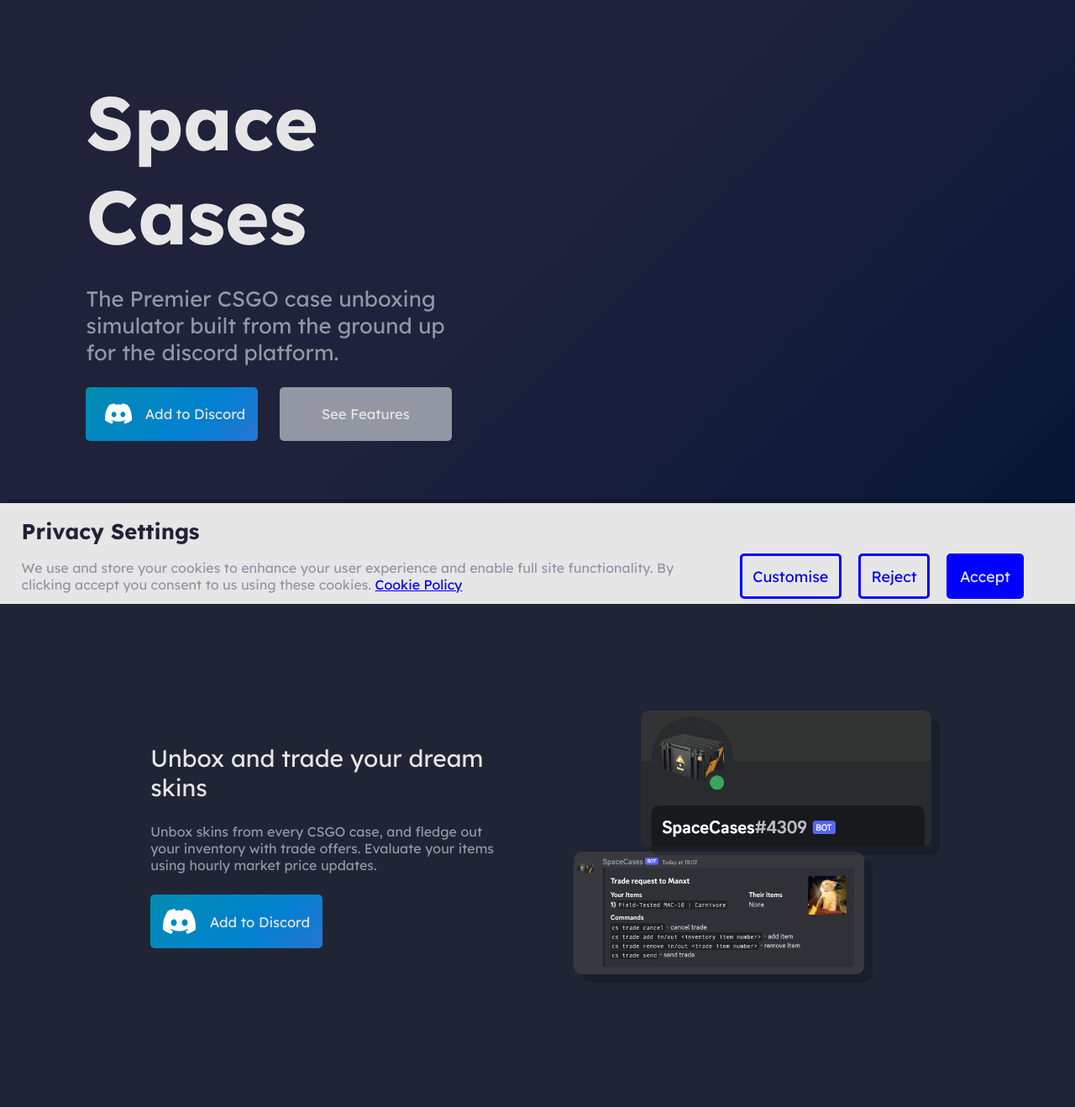
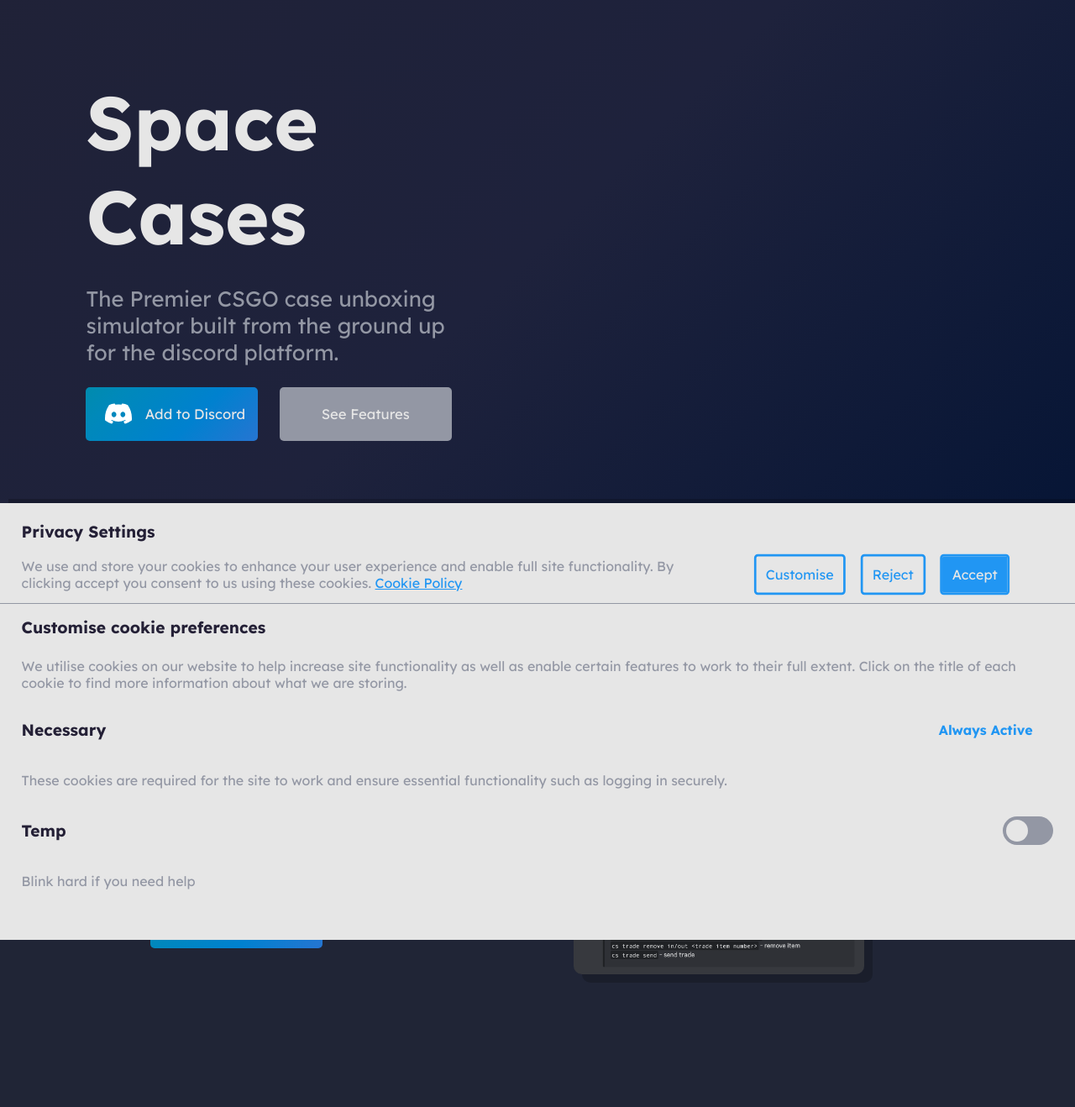
Before and after one commit to RGCSERG/spacecases.io, a Flask app: page /home in a window 1280 px wide. Shown: the part 81-1399 px from the top of the page at 84% size. Run offline with Flask 2, Linux system fonts and the light colour scheme.

Commit message:
almost finished with cookie menu

```diff
--- a/webstart/static/main.js
+++ b/webstart/static/main.js
@@ -27,31 +27,41 @@ function cookieMenu() {
     let cookieAccept = document.querySelector(".cookie-accept")
     let cookieCustomise = document.querySelector(".cookie-customise")
     let cookieToggle = document.querySelector(".cookie-toggle")
+    let cookieCustomWrapper = document.querySelector(".cookie-custom-wrapper")
 
     if (cookieMenu != null) {
         cookieReject.addEventListener("click", function () {
             cookieMenu.style.transitionProperty = "none";
+            cookieCustomWrapper.style.transitionProperty = "none";
             cookieMenu.style.visibility = "hidden";
             cookieMenu.classList.remove("active");
+            cookieCustomWrapper.classList.remove("active")
         })
         cookieAccept.addEventListener("click", function () {
             cookieMenu.style.transitionProperty = "none";
+            cookieCustomWrapper.style.transitionProperty = "none";
             cookieMenu.style.visibility = "hidden";
             cookieMenu.classList.remove("active");
+            cookieCustomWrapper.classList.remove("active")
         })
         cookieCustomise.addEventListener("click", function () {
             if (cookieMenu.classList.contains("active")) {
                 cookieMenu.style.transitionProperty = "none";
-                cookieMenu.classList.toggle("active");
+                cookieCustomWrapper.style.transitionProperty = "none";
+
             } else {
                 cookieMenu.style.transition = "0.3s ease-out";
-                cookieMenu.classList.toggle("active");
+                cookieCustomWrapper.style.transition = "0.3s ease-out";
             }
+            cookieMenu.classList.toggle("active");
+            cookieCustomWrapper.classList.toggle("active")
         })
         cookieToggle.addEventListener("click", function () {
             cookieMenu.classList.add("active");
             cookieMenu.style.transition = "0.3s ease-out";
+            cookieCustomWrapper.style.transition = "0.3s ease-out";
             cookieMenu.style.visibility = "visible";
+            cookieCustomWrapper.classList.toggle("active")
         })
     }
 
--- a/webstart/static/style.css
+++ b/webstart/static/style.css
@@ -12,6 +12,7 @@
     --colour3: #191b1f;
     --colour4: #9397a4;
     --colour5: #242036;
+    --colour6: #2196F3;
     --gradient1: linear-gradient(-45deg, #041435, #1e223c, #202237, #181338);
     --gradient2: linear-gradient(-45deg,#2C73D2,#0081CF,#0089BA,#008E9B,#008F7A);
     }
@@ -57,11 +58,14 @@ h1,.text-header-summary {
     display: grid;
     grid-template-columns: 2fr 1fr;
     grid-template-rows: 1fr 1fr;
-    padding: 0.5vw 2vw 0.5vw 2vw;
+    padding-left: 2vw;
+    padding-right: 2vw;
+    padding-top: 1vh;
     align-items: center;
     grid-template-areas:
     "header header"
     "text buttons";
+    border-bottom: 1px solid var(--colour4);
 }
 .cookie-toggle {
     aspect-ratio: 1/1;
@@ -69,7 +73,7 @@ h1,.text-header-summary {
     bottom: 1vw;
     left: 1vw;
     position: fixed;
-    background: rgb(0, 132, 255) ;
+    background:var(--colour6);
     filter: var(--colour1);
     border-radius: 25%;
     padding: 0.5vw;
@@ -81,16 +85,20 @@ h1,.text-header-summary {
 }
 .cookie-title {
     grid-area: header;
-    font-size: 2vw;
+    font-size: 1.5vw;
     color: var(--colour5);
     font-weight: bold;
+}
+.cookie-preface, .cookie-menu {
+    padding-bottom: 1vh;
 }
 .cookie-link {
     text-decoration: underline;
     cursor: pointer;
-    color: blue;
+    color: var(--colour6);
 }
 .cookie-buttons {
+    scale: 0.9;
     display: flex;
     justify-content: center;
     align-items: center;
@@ -99,15 +107,117 @@ h1,.text-header-summary {
 .cookie-buttons a {
     font-size: 1.4vw;
     cursor: pointer;
-    outline: blue 3px solid;
+    outline: var(--colour6) 3px solid;
     padding: 1vw;
-    color: blue;
+    color: var(--colour6);
     border-radius: 2px;
 }
 .cookie-buttons a:nth-child(3) {
     color: var(--colour1);
-    background: blue;
+    background: var(--colour6);
 }
+.cookie-custom-wrapper {
+    height: 50vh;
+    width: 100vw;
+    position: fixed;
+    top: 100%;
+    background: var(--colour1);
+    z-index: 10;
+    padding-left: 2vw;
+    padding-right: 2vw;
+}
+.cookie-custom-wrapper.active {
+    top: 50%;
+}
+.cookie-preface {
+    height: 15vh;
+    display: grid;
+    grid-template-rows: 1fr 1fr;
+    align-items: center;
+    grid-template-areas:
+    "header header"
+    "text text";
+}
+.preface-desc {
+    grid-area: "text";
+}
+.cookie-select-wrapper {
+    background: var(--colour1);
+    height: 30vh;
+    overflow-y: scroll;
+}
+.cookie-grid {
+    display: grid;
+    grid-template-columns: 8fr 1fr;
+    grid-template-rows: 1fr 1fr;
+    align-items: center;
+    grid-template-areas:
+    "header buttons"
+    "text empty";
+    height: 15vh;
+    width: 100%;
+    background: var(--colour1);
+}
+.cookie-description {
+    grid-area: "text";
+}
+.active-cookie {
+    font-weight: bold;
+    color: var(--colour6);
+    grid-area: "buttons";
+}
+.switch {
+    position: relative;
+    display: inline-block;
+    width: 60px;
+    height: 34px;
+    justify-self: end;
+  }
+  .switch input {
+    opacity: 0;
+    width: 0;
+    height: 0;
+  }
+  .slider {
+    position: absolute;
+    cursor: pointer;
+    top: 0;
+    left: 0;
+    right: 0;
+    bottom: 0;
+    background-color: var(--colour4);
+    -webkit-transition: .3s;
+    transition: .3s;
+  }
+  .slider:before {
+    position: absolute;
+    content: "";
+    height: 26px;
+    width: 26px;
+    left: 4px;
+    bottom: 4px;
+    background-color: var(--colour1);
+    -webkit-transition: .4s;
+    transition: .4s;
+  }
+  input:checked + .slider {
+    background-color: var(--colour6);
+  }
+  input:focus + .slider {
+    box-shadow: 0 0 1px var(--colour6)
+  }
+  input:checked + .slider:before {
+    -webkit-transform: translateX(26px);
+    -ms-transform: translateX(26px);
+    transform: translateX(26px);
+  }
+  .slider.round {
+    border-radius: 34px;
+  }
+
+  .slider.round:before {
+    border-radius: 50%;
+  }
 .header {
     z-index: 3;
     height: 10vh;
--- a/webstart/templates/index.html
+++ b/webstart/templates/index.html
@@ -47,7 +47,7 @@
       </div>
     </nav>
     </main>
-    <div class="cookie-menu noselect">
+    <div class="cookie-menu">
       <p class="cookie-title">Privacy Settings</p>
       <p>We use and store your cookies to enhance your user experience and enable full site functionality. By clicking accept you consent to us using these cookies. <a class="cookie-link">Cookie Policy</a></p>
       <div class="cookie-buttons">
@@ -56,6 +56,46 @@
         <a class="cookie-accept">Accept</a>
       </div>
     </div>
+    <div class="cookie-custom-wrapper">
+      <div class="cookie-preface">
+        <p class="cookie-title">Customise cookie preferences</p>
+        <p class="preface-desc">We utilise cookies on our website to help increase site functionality as well as enable certain features
+          to work to their full extent. Click on the title of each cookie to find more information about what we are storing.
+        </p>
+      </div>
+      <div class="cookie-select-wrapper">
+        <div class="cookie-grid">
+          <p class="cookie-title">Necessary</p>
+          <p class="active-cookie"> Always Active</p>
+          <p class="cookie-description"> These cookies are required for the site to work and ensure essential functionality such as logging in securely.</p>
+        </div>
+        <div class="cookie-grid">
+          <p class="cookie-title">Temp</p>
+          <label class="switch">
+            <input type="checkbox">
+            <span class="slider round"></span>
+          </label>
+          <p class="cookie-description"> Blink hard if you need help</p>
+        </div>
+        <div class="cookie-grid">
+          <p class="cookie-title">Pain</p>
+          <label class="switch">
+            <input type="checkbox">
+            <span class="slider round"></span>
+          </label>
+          <p class="cookie-description"> I'm getting gapped by my own css</p>
+        </div>
+        <div class="cookie-grid">
+          <p class="cookie-title">will please fix the database</p>
+          <label class="switch">
+            <input type="checkbox">
+            <span class="slider round"></span>
+          </label>
+          <p class="cookie-description"> and can we finish the back end x</p>
+        </div>
+        </div>
+      </div>
+    </div>
     <img class="cookie-toggle" src="{{url_for('static',filename='images/main/question.png')}}">
     {% block content %}{% endblock %}
     <script src="{{ url_for('static', filename='main.js') }}"></script>
```
